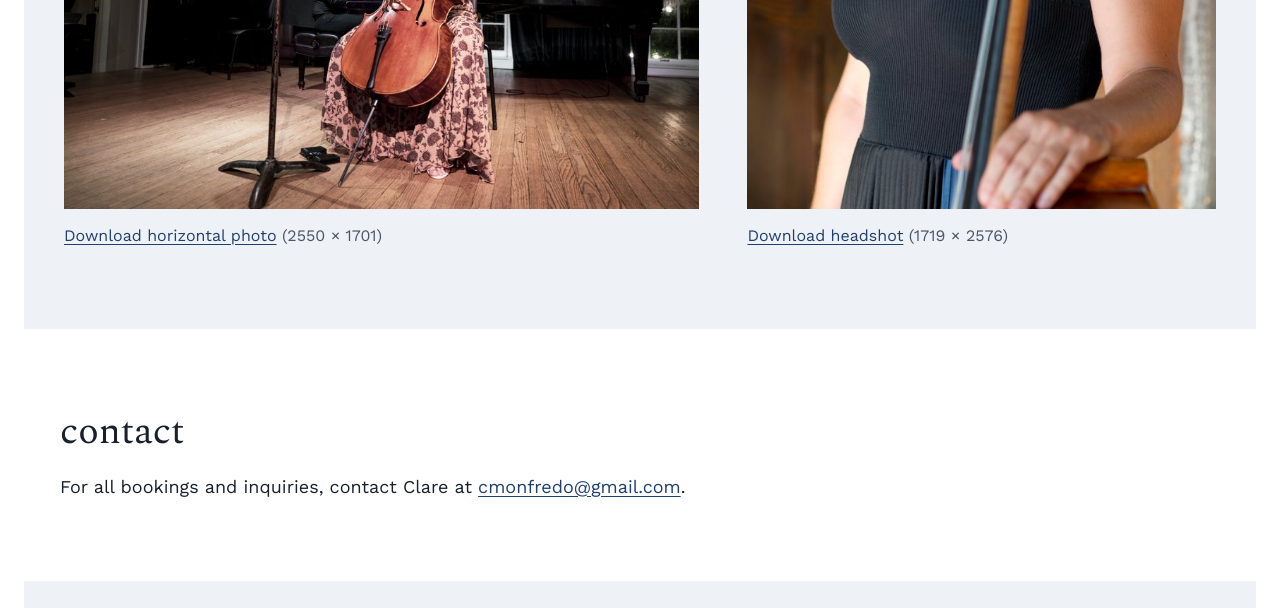
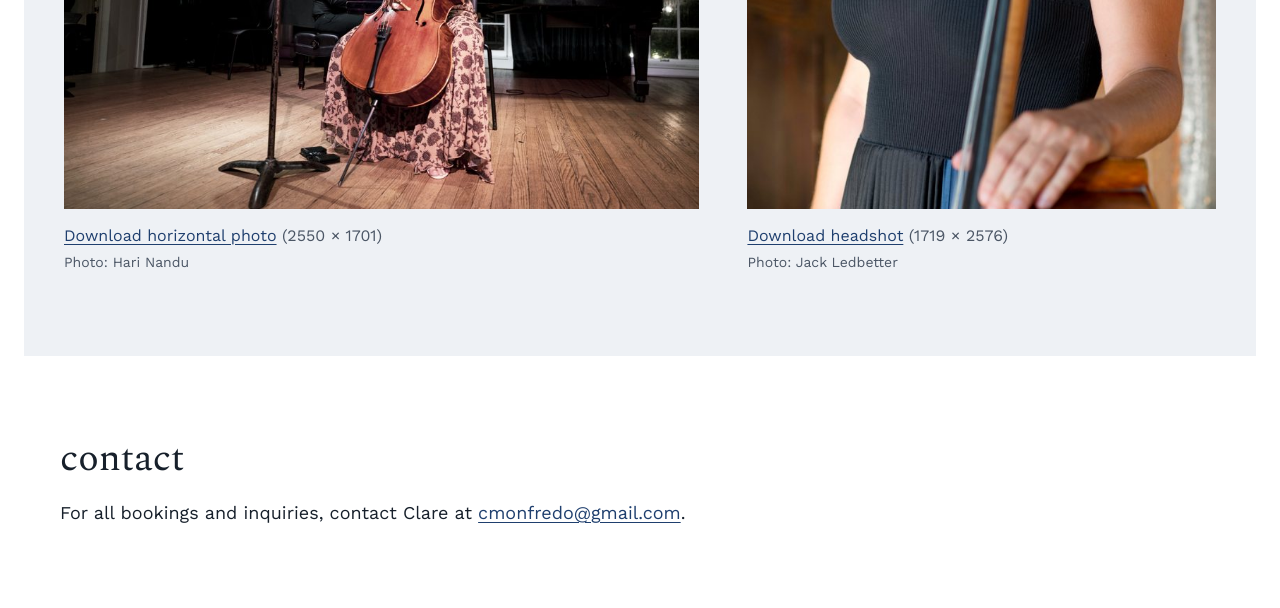
Before and after one commit to cmonfredo/claremonfredo-website, a plain HTML site: page about.html in a window 1280 px wide. Shown: the part 2782-3390 px from the top of the page. Drawn offline with nearby package versions, Linux system fonts and the light colour scheme.

Commit message:
Add photo credits to press photos
Co-Authored-By: Claude Opus 5.5 <noreply@anthropic.com>
Claude-Session: https://claude.ai/code/session_013pPuLNWcmREa6nuxbmS3B3

```diff
--- a/about.html
+++ b/about.html
@@ -91,11 +91,11 @@
         <div class="press-grid">
           <figure>
             <img src="images/press-thumb-horizontal.jpg" alt="Clare Monfredo performing on cello in concert, bow raised, with a pianist behind her" width="900" height="600" loading="lazy">
-            <figcaption><a href="press/clare-monfredo-press-horizontal.jpg" download>Download horizontal photo</a> (2550 × 1701)</figcaption>
+            <figcaption><a href="press/clare-monfredo-press-horizontal.jpg" download>Download horizontal photo</a> (2550 × 1701)<br><span class="credit">Photo: Hari Nandu</span></figcaption>
           </figure>
           <figure>
             <img src="images/press-thumb-vertical.jpg" alt="Portrait of Clare Monfredo holding her cello in front of a wooden door" width="601" height="900" loading="lazy">
-            <figcaption><a href="press/clare-monfredo-press-vertical.jpg" download>Download headshot</a> (1719 × 2576)</figcaption>
+            <figcaption><a href="press/clare-monfredo-press-vertical.jpg" download>Download headshot</a> (1719 × 2576)<br><span class="credit">Photo: Jack Ledbetter</span></figcaption>
           </figure>
         </div>
       </div>
--- a/css/style.css
+++ b/css/style.css
@@ -282,3 +282,4 @@ h2[id], section[id], article[id] { scroll-margin-top: 24px; }
 .strand-work .in-development { font-style: italic; }
 .figure-group { display: flex; flex-direction: column; gap: 20px; }
 .figure-group-title { font-family: var(--sans); font-size: 18px; font-weight: 700; border-bottom: 1px solid var(--rule); padding-bottom: 10px; }
+.credit { font-size: 14px; color: var(--ink-soft); }
```
